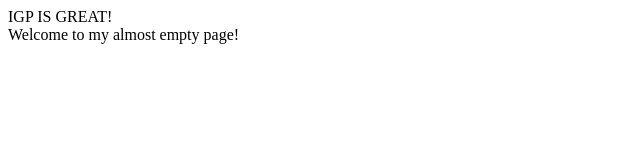
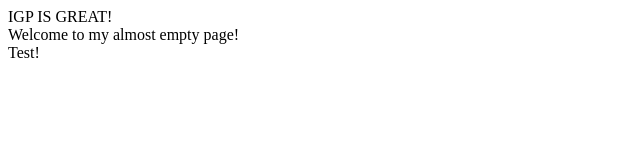
Before and after one commit to iamsivil/igp.github.io, a plain HTML site: page index.html in a window 1280 px wide. Shown: the full height of the page, 0-640 px from the left. Drawn offline with Linux system fonts and the light colour scheme.

Commit message:
testing!

```diff
--- a/index.html
+++ b/index.html
@@ -2,5 +2,7 @@
 <header>IGP IS GREAT!</header>
 <body>
 Welcome to my almost empty page!
+<br />
+Test!
 </body>
 </html>
```
